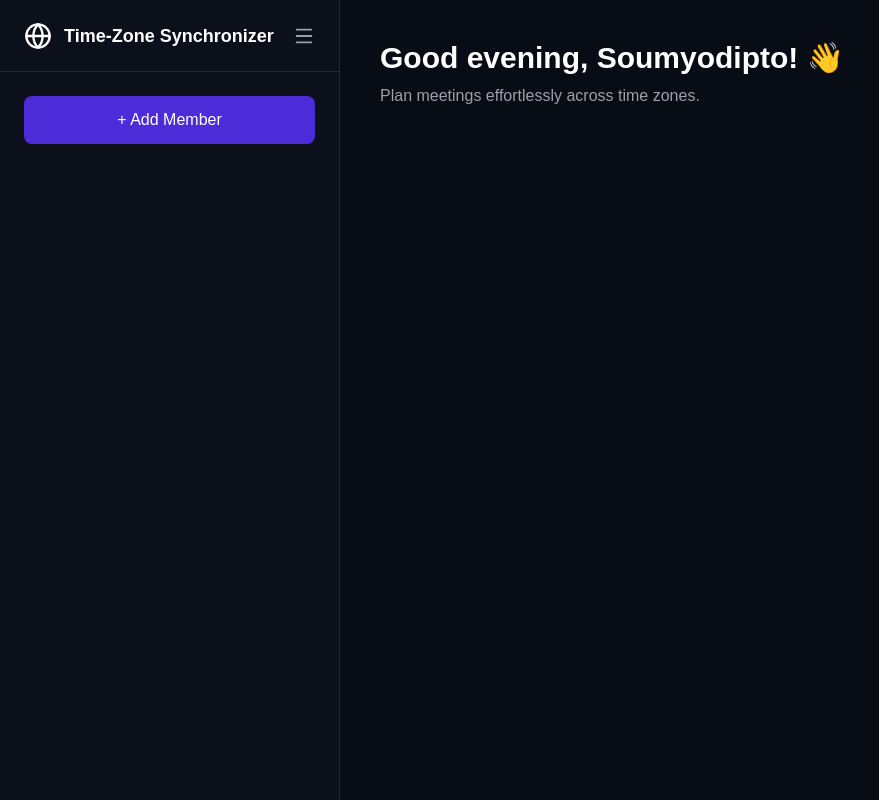
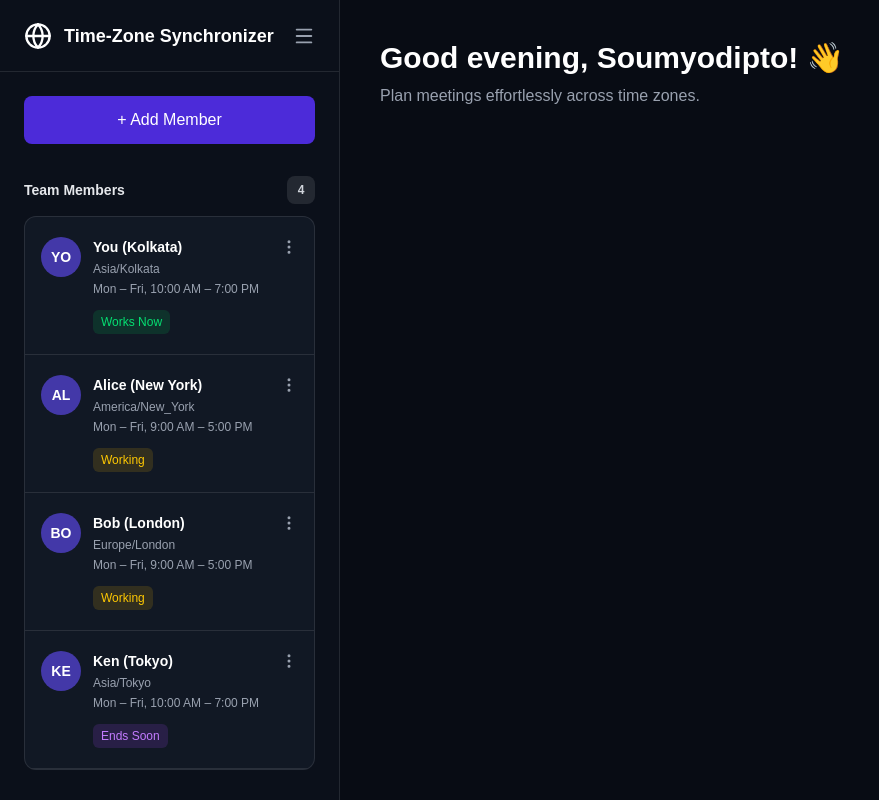
Before and after one commit to Soumyodipto68/Time-Grid, a Next.js app: page / in a window 1280 px wide. Shown: the whole page, without its empty margins (0-879 px from the left). Built offline with nearby package versions, Linux system fonts and the light colour scheme.

Commit message:
Refactor Sidebar component layout and improve code readability

```diff
--- a/src/components/Sidebar.tsx
+++ b/src/components/Sidebar.tsx
@@ -1,4 +1,5 @@
 import { Globe, Menu } from "lucide-react";
+import MemberList from "./MemberList";
 
 export default function Sidebar() {
   return (
@@ -7,19 +8,27 @@ export default function Sidebar() {
       <div className="flex h-[72px] items-center justify-between border-b border-white/10 px-6">
         <div className="flex items-center gap-3">
           <Globe size={28} />
+
           <span className="text-lg font-semibold">
             Time-Zone Synchronizer
           </span>
         </div>
 
-        <Menu size={22} className="text-gray-400" />
+        <Menu
+          size={22}
+          className="text-gray-400"
+        />
       </div>
 
-      {/* Content */}
-      <div className="p-6">
+      {/* Sidebar Content */}
+      <div className="flex-1 overflow-y-auto p-6">
+        {/* Add Member */}
         <button className="w-full rounded-lg bg-[#4c2bd9] py-3 font-medium transition hover:bg-[#5a35ed]">
           + Add Member
         </button>
+
+        {/* Team Members */}
+        <MemberList />
       </div>
     </aside>
   );
```
